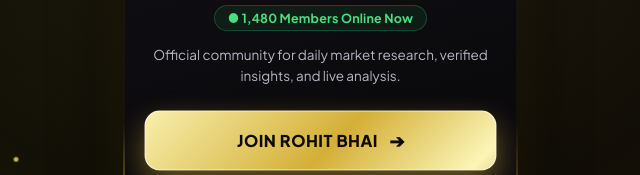
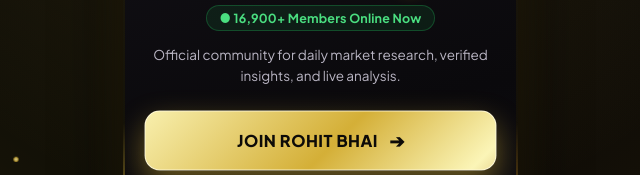
Before and after one commit to positiveads/rohit1, a plain HTML site: page index.html in a window 1280 px wide. Shown: the part 331-506 px from the top of the page, 320-960 px from the left. Drawn offline with Linux system fonts and the light colour scheme; no server answers.

Commit message:
Update index.html

```diff
--- a/index.html
+++ b/index.html
@@ -486,7 +486,7 @@
                 </svg>
             </div>
 
-            <div class="sub-stats">● 1,480 Members Online Now</div>
+            <div class="sub-stats">● 16,900+ Members Online Now</div>
             <p class="desc">Official community for daily market research, verified insights, and live analysis.</p>
 
             <!-- Tap Button (Direct Link + Backend Tracked Link Support) -->
```
